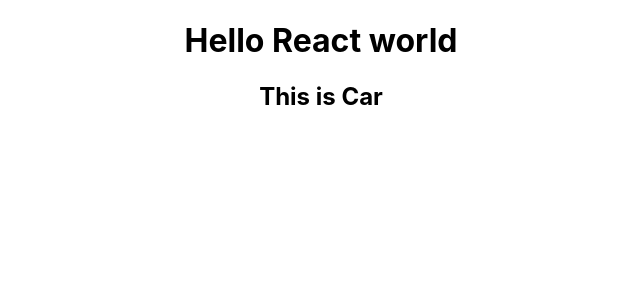
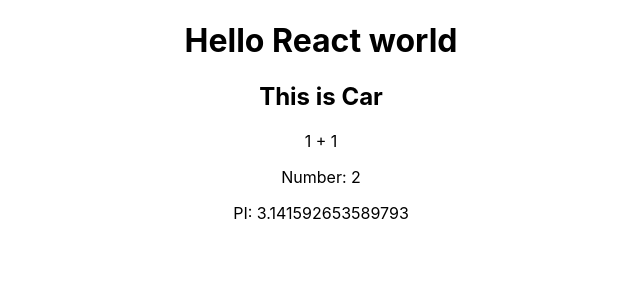
Before and after one commit to Abubjazov/ReactAPP, a React (Create React App) app: page / in a window 1280 px wide. Shown: the top 300 px of the page, without its empty margins (319-959 px from the left). Built offline with nearby package versions, Linux system fonts and the light colour scheme.

Commit message:
тема: компоненты + динамические данные

```diff
--- a/src/Car/Car.js
+++ b/src/Car/Car.js
@@ -1,6 +1,11 @@
 function Car() {
     return (
-        <h2>This is Car</h2>
+        <div>
+            <h2>This is Car</h2>
+            <p>1 + 1</p>
+            <p>Number: {1 + 1}</p>
+            <p>PI: {Math.PI}</p>
+        </div>
     )
 }
 
```
